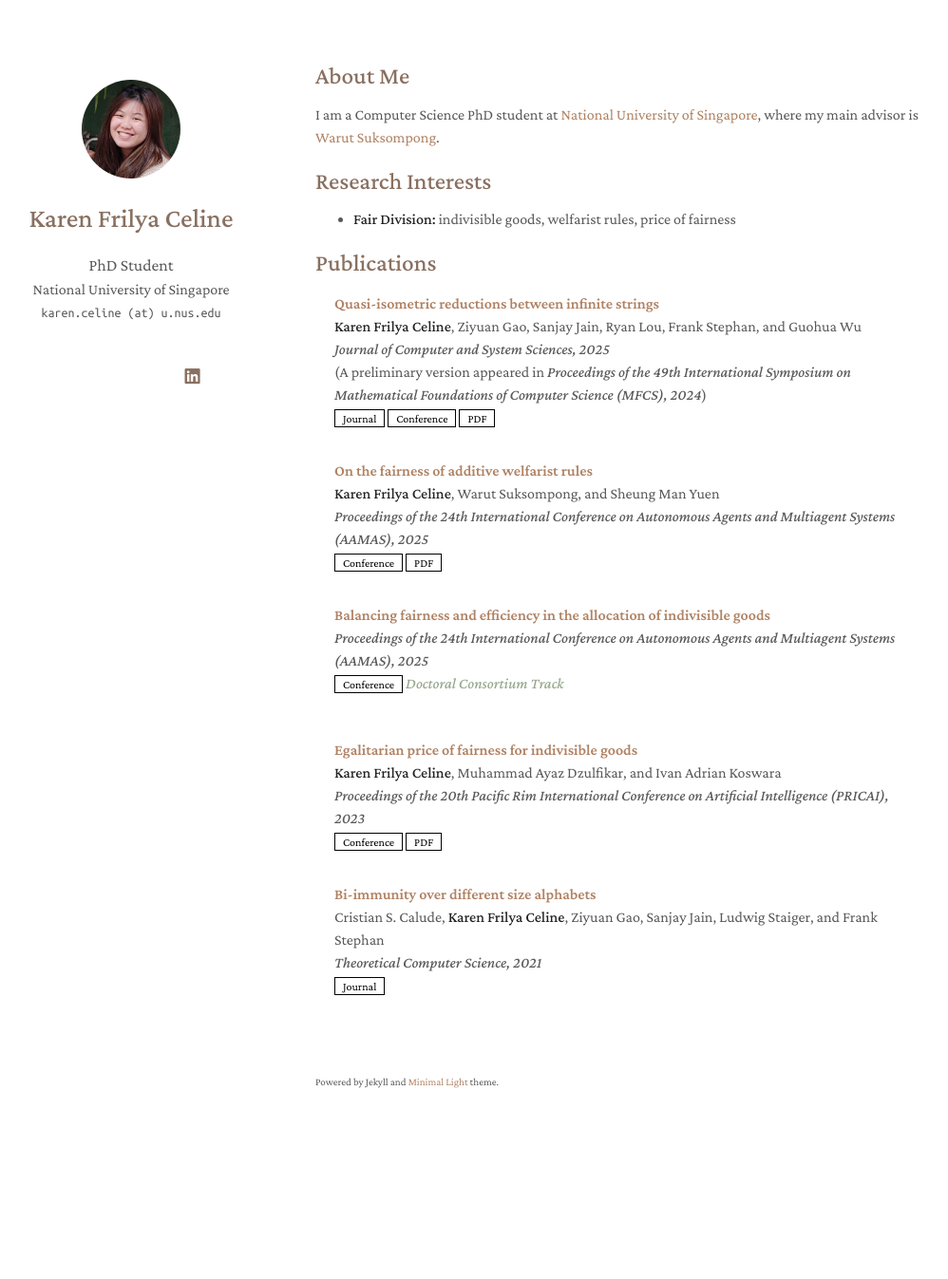
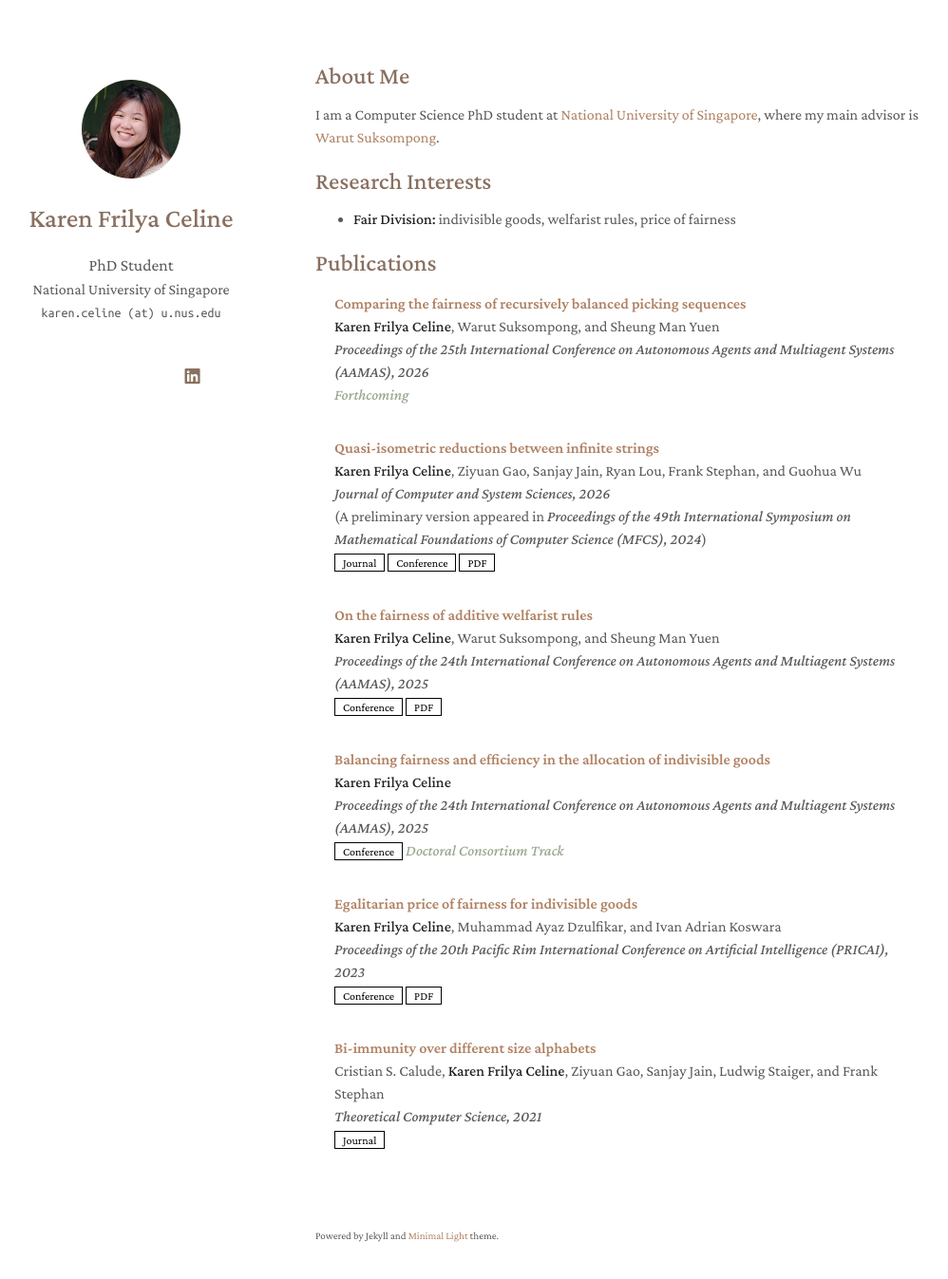
Before and after one commit to karen-celine/karen-celine.github.io, a Jekyll site: the page built from index.md, in a window 1280 px wide and 1382 px high. Shown: the top 1347 px of the window at 95% size, without its empty margins (138-1136 px from the left). Built offline with Jekyll 4.4.1, drawn with Linux system fonts in a browser that asks for light colours; a style sheet for code colours, icons or effects is not loaded.

Commit message:
Add AAMAS 2026 paper and fix typos

```diff
--- a/_data/publications.yml
+++ b/_data/publications.yml
@@ -1,8 +1,13 @@
 main:
+
+  - title: Comparing the fairness of recursively balanced picking sequences
+    authors: <strong>Karen Frilya Celine</strong>, Warut Suksompong, and Sheung Man Yuen
+    periodical: Proceedings of the 25th International Conference on Autonomous Agents and Multiagent Systems (AAMAS), 2026
+    notes: Forthcoming
 
   - title: Quasi-isometric reductions between infinite strings
     authors: <strong>Karen Frilya Celine</strong>, Ziyuan Gao, Sanjay Jain, Ryan Lou, Frank Stephan, and Guohua Wu
-    periodical: Journal of Computer and System Sciences, 2025
+    periodical: Journal of Computer and System Sciences, 2026
     preliminary: Proceedings of the 49th International Symposium on Mathematical Foundations of Computer Science (MFCS), 2024
     journal: https://www.sciencedirect.com/science/article/pii/S002200002500100X
     conference: https://drops.dagstuhl.de/entities/document/10.4230/LIPIcs.MFCS.2024.37
@@ -15,6 +20,7 @@ main:
     pdf: https://arxiv.org/pdf/2412.15472
 
   - title: Balancing fairness and efficiency in the allocation of indivisible goods
+    authors: <strong>Karen Frilya Celine</strong>
     periodical: Proceedings of the 24th International Conference on Autonomous Agents and Multiagent Systems (AAMAS), 2025
     conference: https://www.ifaamas.org/Proceedings/aamas2025/pdfs/p2920.pdf
     notes: Doctoral Consortium Track
```
